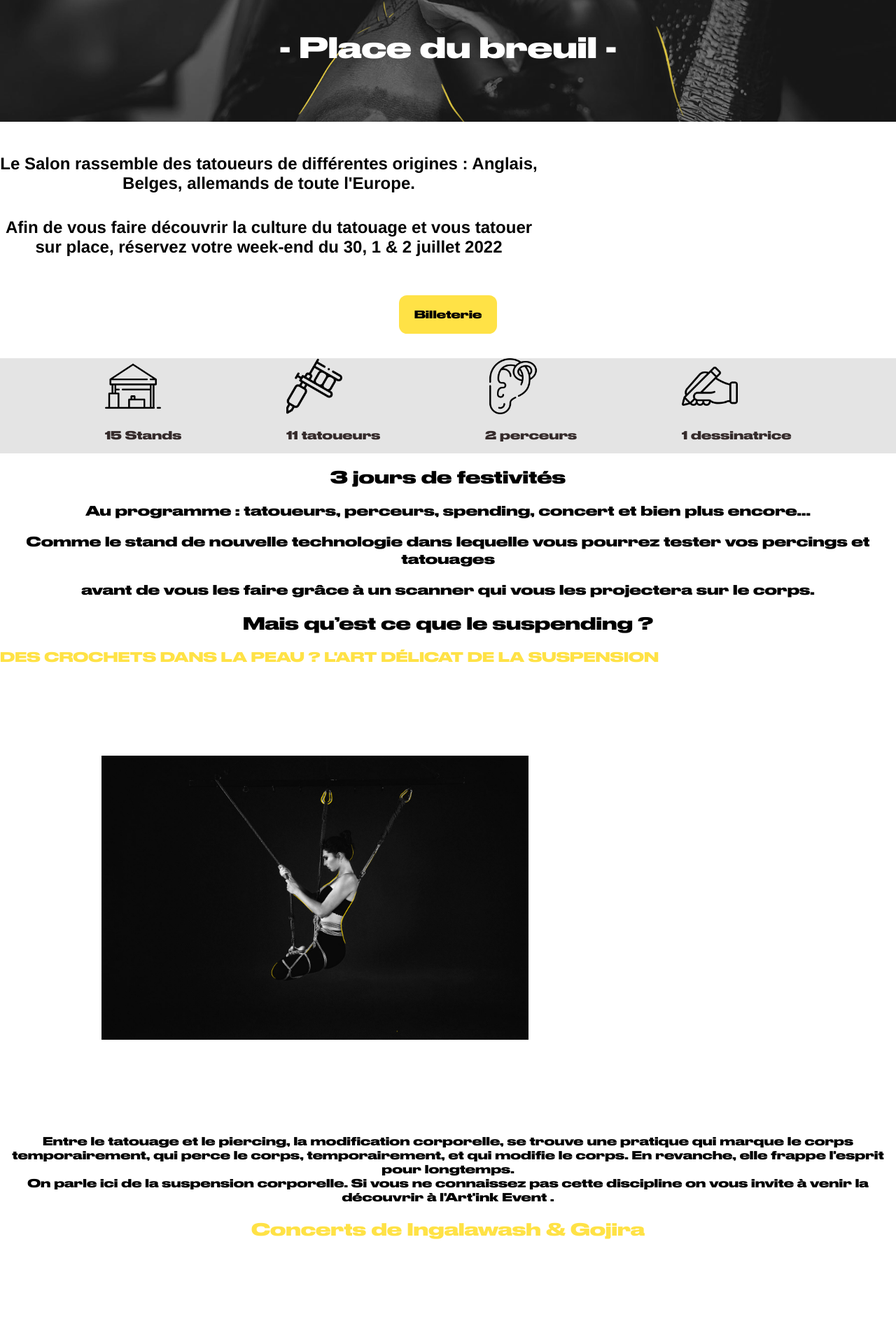
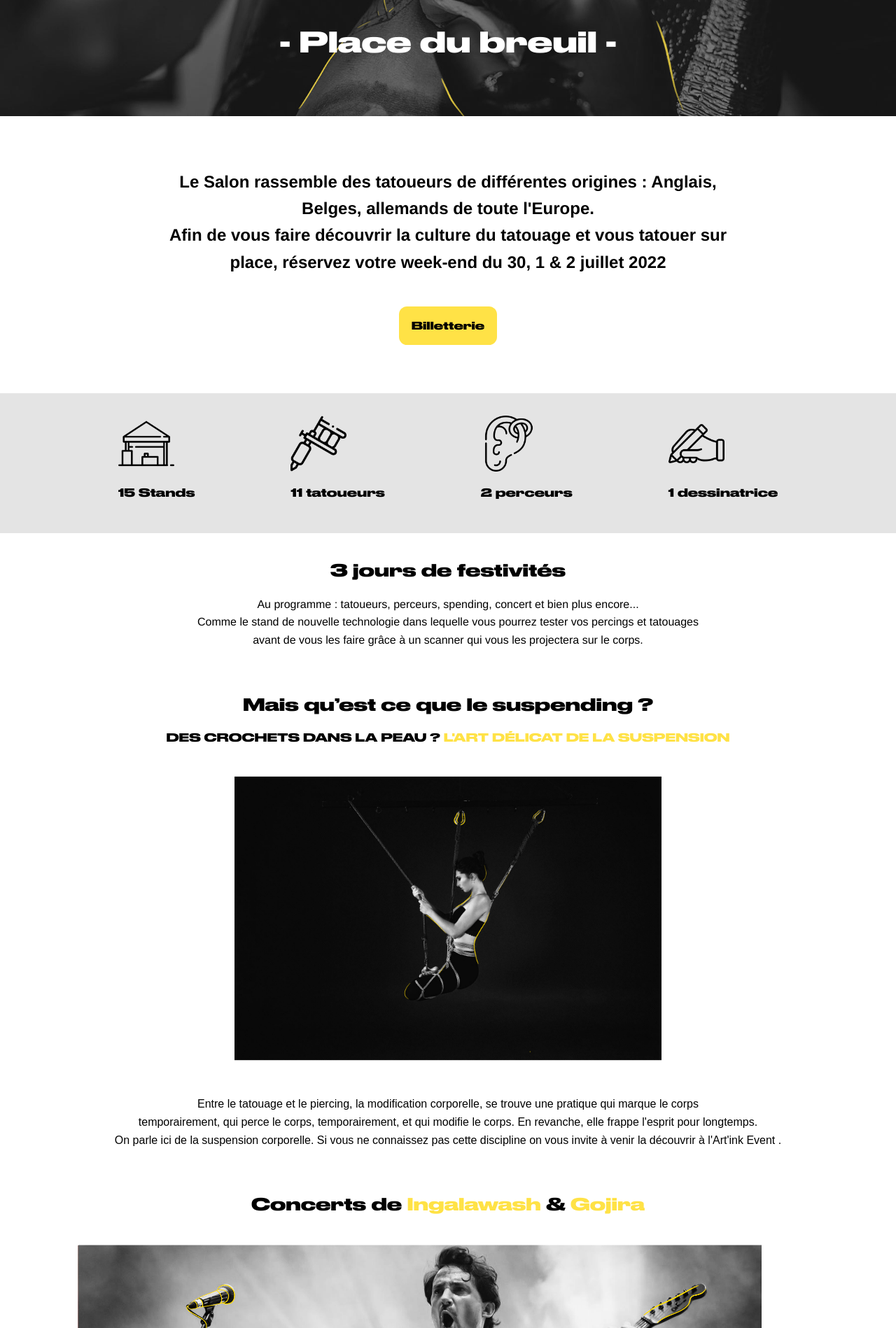
Before and after one commit to varomeas/CdPArt-inkEvent, a PHP site: page / in a window 1280 px wide. Shown: the part 342-2240 px from the top of the page at 70% size. Run offline with PHP 8.4, Linux system fonts and the light colour scheme.

Commit message:
update site lié

```diff
--- a/bio.php
+++ b/bio.php
@@ -10,11 +10,11 @@ $resultat->closeCursor();
     <head>
         <title>Créateurs</title>
         <link rel="stylesheet" href="style/style.css"/>
-        <link rel="stylesheet" href="style-menu-footer.css"/>
+        <link rel="stylesheet" href="style/style-menu-footer.css">
         <meta charset="utf-8">
 
         <!-- Favicons -->
-        <link href="img/favicon.png" rel="icon">
+        <link href="img/logos/favicon.png" rel="icon">
         <link href="img/apple-touch-icon.png" rel="apple-touch-icon">
     </head>
     <body>
--- a/contact.php
+++ b/contact.php
@@ -5,6 +5,7 @@
         <meta charset="utf-8">
         <meta name="viewport" content="width=device-width, initial-scale=1.0" />
         <meta http-equiv="X-UA-Compatible" content="IE=edge" />
+        <link href="img/logos/favicon.png" rel="icon">
 
         <title>Contact</title>
 
@@ -14,7 +15,7 @@
 
         <!-- Main Stylesheet File -->
         <link href="style/style.css" rel="stylesheet">
-        <link href="style-menu-footer.css" rel="stylesheet">
+        <link rel="stylesheet" href="style/style-menu-footer.css">
         <link rel="stylesheet" href="https://unpkg.com/leaflet@1.9.1/dist/leaflet.css"
           integrity="sha256-sA+zWATbFveLLNqWO2gtiw3HL/lh1giY/Inf1BJ0z14="
         crossorigin=""/>
--- a/créateur.php
+++ b/créateur.php
@@ -21,11 +21,11 @@ $j=11;
     <head>
         <title>Créateurs</title>
         <link rel="stylesheet" href="style/style.css"/>
-        <link rel="stylesheet" href="style-menu-footer.css"/>
+        <link rel="stylesheet" href="style/style-menu-footer.css">
         <meta charset="utf-8">
 
         <!-- Favicons -->
-        <link href="img/favicon.png" rel="icon">
+        <link href="img/logos/favicon.png" rel="icon">
         <link href="img/apple-touch-icon.png" rel="apple-touch-icon">
     </head>
         <body>
--- a/index.php
+++ b/index.php
@@ -6,15 +6,19 @@
         <meta name="viewport" content="width=device-width, initial-scale=1.0">
         <title>Accueil Art'ink Tattoo</title>
         <link rel="stylesheet" href="style/style.css">
-        <link rel="stylesheet" href="style-menu-footer.css">
+        <link rel="stylesheet" href="style/style-menu-footer.css">
+        <link href="img/logos/favicon.png" rel="icon">
     </head>
+
 <body>
+
+<!--menu-->
     <header>
-<!--menu-->
         <?php
     include("menu.html")
         ?>
     </header>
+
 <!--bannière-->
         <div class="containerBanniere">
             <img src="img/banniere.png" alt="Bannière Art'Ink" id="banniere">
@@ -23,16 +27,19 @@
                 <p>- Place du breuil -</p>
             </div>
         </div>
-    <!--introduction-->
-        <div>
-            <h2 class="textCentre"> Le Salon rassemble des tatoueurs de différentes origines : Anglais, Belges, allemands de toute l'Europe.</h2>
-            <h2 class="textCentre">Afin de vous faire découvrir la culture du tatouage et vous tatouer sur place, réservez votre week-end du 30, 1 & 2 juillet 2022 </h2>
+
+<!--introduction-->
+        <div class="textCentre">
+            <h2> Le Salon rassemble des tatoueurs de différentes origines : Anglais, Belges, allemands de toute l'Europe.<br>
+            Afin de vous faire découvrir la culture du tatouage et vous tatouer sur place, réservez votre week-end du 30, 1 & 2 juillet 2022 </h2>
         </div>
-    <!--bouton billeterie-->
+
+<!--bouton billeterie-->
         <div id="containerBouton">
-            <a href="billeterie.html"><button><span>Billeterie</span></button></a>
+            <a href="billetterie.php"><button><span>Billetterie</span></button></a>
         </div>
-    <!--icone activités-->
+
+<!--icone activités-->
         <div class="flexActivites">
             <article>
                 <img src="img/icones/stand.png" width="80vw" alt="Image1">
@@ -51,30 +58,36 @@
                 <p>1 dessinatrice </p>
             </article>
         </div>
+
     <!--texte présentation des activités-->
-        <section>
+        <section class="festivite">
             <h2> 3 jours de festivités</h2>
-            <h3 class="prog">Au programme : tatoueurs, perceurs, spending, concert et bien plus encore... </h3>
+            <p>Au programme : tatoueurs, perceurs, spending, concert et bien plus encore... <br>
+            Comme le stand de nouvelle technologie dans lequelle vous pourrez tester vos percings et tatouages<br>
+            avant de vous les faire grâce à un scanner qui vous les projectera sur le corps.</p>
         </section>
-        <h3 class="prog">Comme le stand de nouvelle technologie dans lequelle vous pourrez tester vos percings et tatouages
-        </h3>
-        <h3 class="prog"> avant de vous les faire grâce à un scanner qui vous les projectera sur le corps.</h3>
+
     <!--texte présentation suspending-->
-        <section>
+        <section class="suspend">
             <h2>Mais qu’est ce que le suspending ?</h2>
-            <h3 id="textSpending">DES CROCHETS DANS LA PEAU ? L'ART DÉLICAT DE LA SUSPENSION</h3>
-            <img src="img/suspending.png" alt="suspending" width=900px>
-            <h4>Entre le tatouage et le piercing, la modification corporelle, se trouve une pratique qui marque le
+            <h4>DES CROCHETS DANS LA PEAU ?<couleur> L'ART DÉLICAT DE LA SUSPENSION</couleur></h4>
+            <img src="img/suspending.png" width=900px>
+            <p>Entre le tatouage et le piercing, la modification corporelle, se trouve une pratique qui marque le
                 corps<br>temporairement, qui perce le corps, temporairement, et qui modifie le corps. En revanche, elle
                 frappe l'esprit pour longtemps.<br> On parle ici de la suspension corporelle. Si vous ne connaissez pas
-                cette discipline on vous invite à venir la découvrir à l'Art'ink Event .</h4>
+                cette discipline on vous invite à venir la découvrir à l'Art'ink Event .</p>
         </section>
+
     <!--texte présentation des concerts-->
-        <div>
-            <h2 id="textConcert">Concerts de Ingalawash & Gojira</h2>
+        <section class="textConcert">
+            <h2>Concerts de <couleur>Ingalawash</couleur> &<couleur> Gojira</couleur></h2>
             <img src="img/concert.png" alt="Image d'un concert" width=1200px >
-        </div>
+        </section>
+
     <!--footer-->
-    <?php include("footer.html")?>
+    <footer>
+        <?php include("footer.html")?>
+    </footer>
+
 </body>
 </html>
--- /dev/null
+++ b/style/style-menu-footer.css
@@ -0,0 +1,81 @@
+body{
+    padding: 0;
+    margin: 0;
+
+}
+
+@font-face{
+    font-family: "druck";
+    src: url("./fonts/DrukWideBold.ttf")
+}
+
+/*MENU*/
+.nav-menu{
+    display: flex;
+    justify-content: space-around;
+    align-items: center;
+    font-family: "druck";
+}
+
+  li a {
+    text-decoration: none;
+    color: black;
+  }
+
+  nav ul {
+    list-style-type: none;
+  }
+
+li a:hover{
+    color: #ffe246;
+}
+
+button{
+    font-family: "druck";
+    background-color: #ffe246;
+    border-color: #ffe246;
+    border-radius: 0.9vw;
+    border-style: none;
+    padding: 1vw;
+}
+
+button:hover{
+    background-color: black;
+    border-color: black;
+    color: #ffe246;
+}
+
+
+/*FOOTER*/
+
+.container-footer{
+    display: flex;
+    background-color: black;
+    color: whitesmoke;
+    justify-content: space-around;
+    align-items: center;
+    padding: 2vw;
+    margin-top: 2vw;
+}
+
+.texte-footer{
+    font-family: helvetica;
+    font-size:smaller;
+}
+
+
+/*Media*/
+@media screen and (max-width: 700px){
+    .nav-menu{
+        flex-direction: column;
+    }
+
+    li{
+        line-height: 5vw;
+    }
+
+    .container-footer{
+        flex-direction: column;
+    }
+
+}
--- a/style/style.css
+++ b/style/style.css
@@ -45,25 +45,31 @@ width: 100%;
   left: 50%;
   transform: translate(-50%, -50%);
   text-align: center;
+
+}
+
+/*texte en couleur*/
+.texteBanniere couleur{
+  color: #ffe246;
 }
 
 /*intro texte*/
-.textCentre{
+.textCentre h2{
   text-align: center;
   font-family: Helvetica, sans-serif;
-  width: 60vw;
-  padding-top: 15px;
+  line-height: 3vw;
+  margin: 5vw 18vw 3vw;
   }
 
 /*bouton billetreie sous intro*/
 #containerBouton {
   display: flex;
   justify-content: center;
-  margin-top: 15px;
-  padding: 30px;
+  margin-top: 3vw;
+  margin-bottom: 5vw;
 }
 
-button {
+#containerBouton button {
   background-color: #ffe246;
   border-radius: 0.9vw;
   border-style: none;
@@ -80,12 +86,12 @@ button {
   font-family: "Druk";
 
 }
-button span {
+#containerBouton button span {
   display: inline-block;
   position: relative;
   transition: 0.9s;
 }
-button span:after {
+#containerBouton button span:after {
   content: "\00bb";
   position: absolute;
   opacity: 0;
@@ -115,50 +121,60 @@ button:hover span:after {
     justify-content: space-around;
 }
 
-
 .flexActivites{
     display: flex;
     flex-wrap: wrap;
     justify-content:space-evenly;
     background-color: #e4e4e4;
+    padding: 2.5vw;
+}
+
+/*règlage titre*/
+.festivite{
+  margin-top: 3vw;
+  margin-bottom: 5vw;
+  text-align: center;
+}
+
+.festivite p{
+  font-family: Helvetica, sans-serif;
+  line-height: 2vw;
+  }
+
+
+.suspend{
+text-align: center;
+}
+
+.suspend h4{
+  margin-bottom: -5vw;
+}
+
+.suspend couleur{
+  color: #ffe246;
+}
+
+.suspend p{
+  font-family: Arial, Helvetica, sans-serif;
+  margin-top: -5vw;
+  margin-bottom: 5vw;
+  line-height: 2vw;
 }
 
 
-article > p{
-  z-index: 1;
+/*titre concerts*/
+.textConcert h2{
   text-align: center;
-  color: rgb(53, 43, 43);
-  font-weight: bold;
-
+  margin-bottom: -13vw;
 }
 
-article > img{
-  text-align: center;
-}
-
-/*règlage titre*/
-section > h2{
-  text-align: center;
-}
-
-section > h3 > .prog{
-  text-align: center;
-  font-family: Helvetica, sans-serif;
-  }
-
-section > h4{
-text-align: center;
-}
-
-/*titre suspending*/
-#textSpending{
+.textConcert couleur{
   color: #ffe246;
 }
 
-/*titre concerts*/
-#textConcert{
-  color: #ffe246;
-  text-align: center;
+.textConcert img{
+  display: flex;
+  justify-content: center;
 }
 
 
@@ -307,10 +345,7 @@ fieldset {
   border-radius: 1.9vw;
 }
 
-/*texte en couleur*/
-couleur{
-  color: #ccb323;
-}
+
 
 /*motif formulaire*/
 form{
```
Also changed, not shown: other parts of style/style.css (+59 -31 lines), billetterie.php (+4 -3 lines), programmation.php (+17 -8 lines), img/._banniere.png (added), img/._concert.png (added), img/._suspending.png (added), img/plansalon.png, style/fonts/DrukWideBold.ttf (added), 1 other file.
